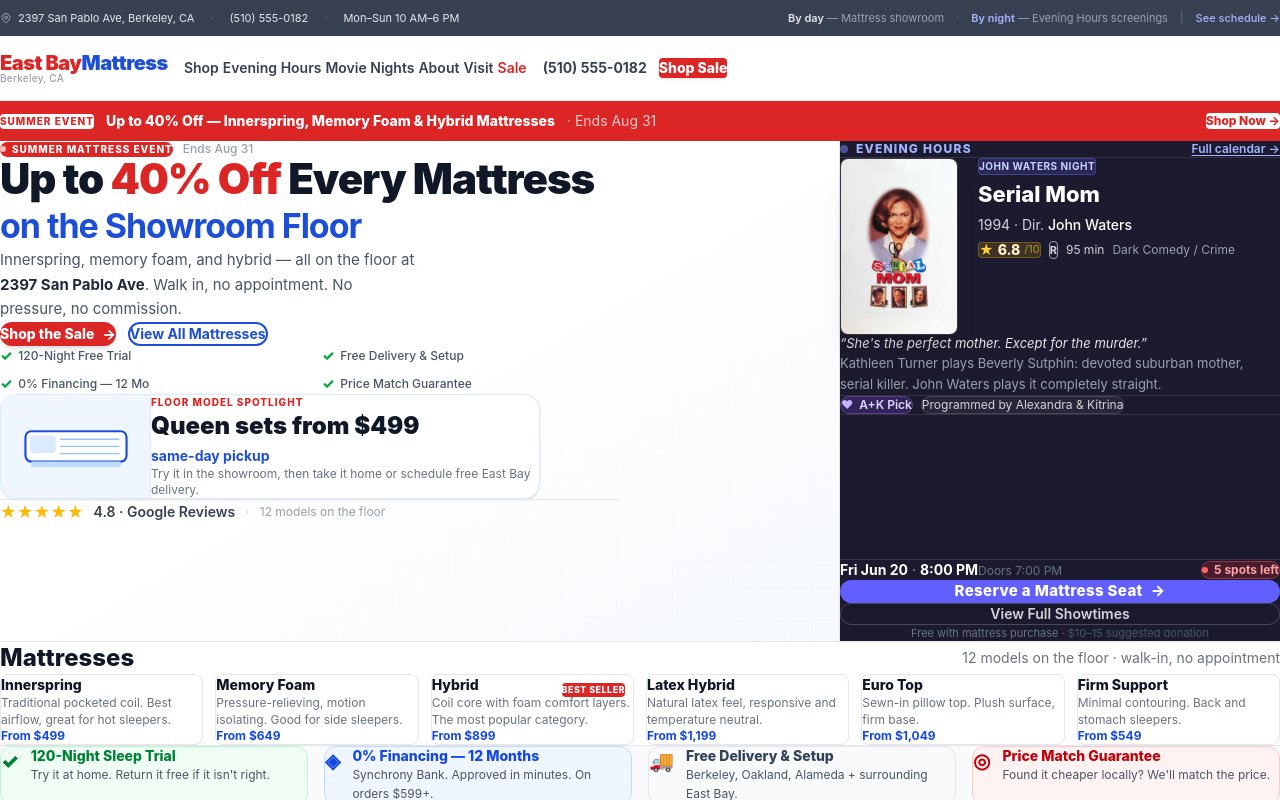
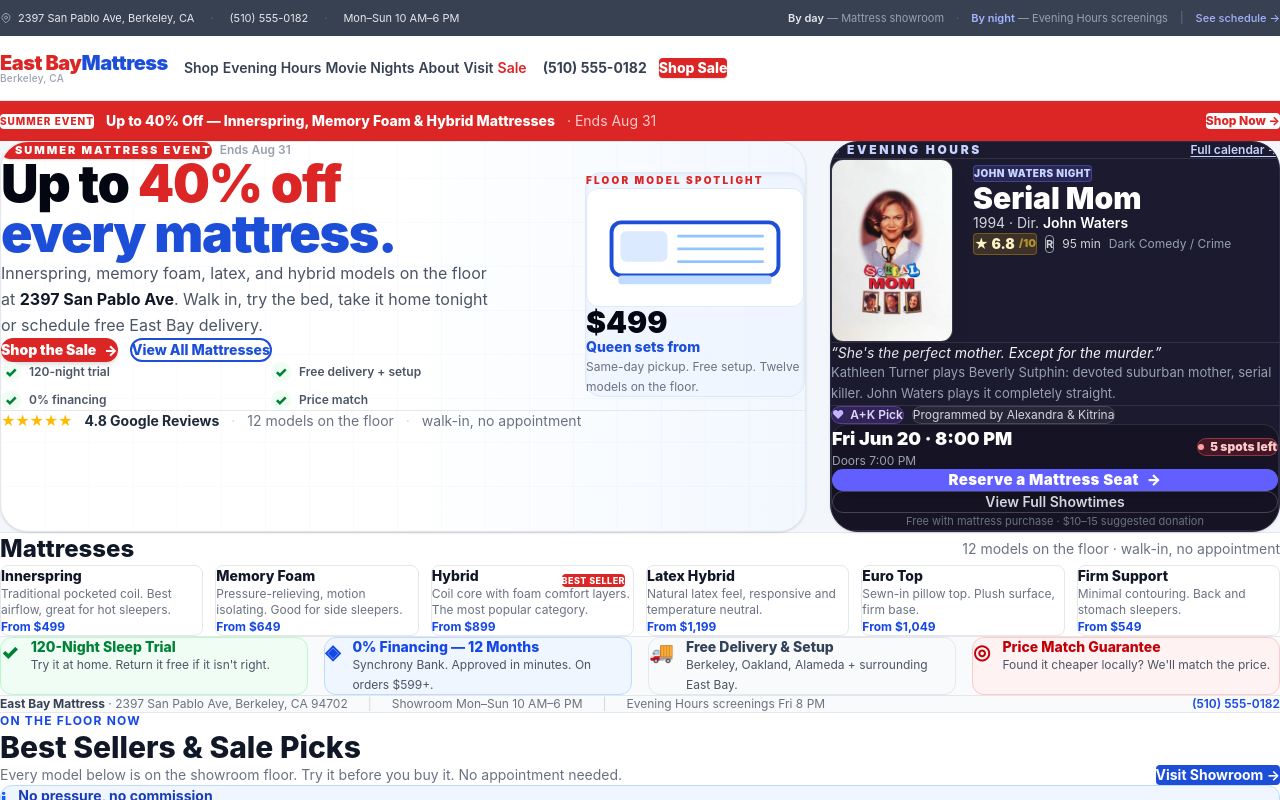
Before and after one commit to kaykas/sleep-and-screen, a Next.js app: page / in a window 1280 px wide. Shown: the top 800 px of the page. Built offline with nearby package versions, Linux system fonts and the light colour scheme.

Commit message:
design: rebuild homepage hero as retail promo cards

```diff
--- a/components/SplitHero.tsx
+++ b/components/SplitHero.tsx
@@ -1,6 +1,5 @@
 // SplitHero — homepage main hero
-// Left panel: mattress sale billboard — retail-first, high impact
-// Right panel: Tonight's Feature — real movie poster + showtime metadata
+// Retail-first mattress promo + Evening Hours movie card
 
 import Image from "next/image";
 import { SITE } from "@/lib/content";
@@ -23,218 +22,172 @@
   logline:
     "Kathleen Turner plays Beverly Sutphin: devoted suburban mother, serial killer. John Waters plays it completely straight.",
   posterUrl: "/images/movies/serial-mom-poster.jpg",
-  posterCredit: "Poster via TMDb",
 };
+
+const trustBadges = [
+  "120-night trial",
+  "Free delivery + setup",
+  "0% financing",
+  "Price match",
+];
 
 export default function SplitHero() {
   return (
-    <section className="bg-gray-50 border-b border-gray-200">
-      <div className="max-w-7xl mx-auto">
-        <div className="grid md:grid-cols-[minmax(0,1fr)_380px] xl:grid-cols-[minmax(0,1fr)_440px] min-h-[500px]">
-
-          {/* ── LEFT: Mattress Sale Billboard ── */}
-          <div className="px-6 md:px-8 lg:px-12 py-8 md:py-10 flex flex-col justify-start md:border-r border-gray-200 relative overflow-hidden">
-            {/* Subtle background pattern */}
+    <section className="bg-[#f3f6fb] border-b border-gray-200 py-7 md:py-9">
+      <div className="max-w-7xl mx-auto px-4 lg:px-6">
+        <div className="grid lg:grid-cols-[minmax(0,1fr)_410px] xl:grid-cols-[minmax(0,1fr)_450px] gap-5 lg:gap-6 items-stretch">
+          {/* Mattress sale card */}
+          <div className="bg-white rounded-[28px] border border-gray-200 shadow-sm overflow-hidden relative">
+            <div className="absolute inset-y-0 right-0 w-1/2 bg-gradient-to-l from-blue-50/80 to-transparent pointer-events-none" />
             <div
-              className="absolute inset-0 opacity-[0.018] pointer-events-none"
+              className="absolute inset-0 opacity-[0.025] pointer-events-none"
               style={{
                 backgroundImage:
-                  "repeating-linear-gradient(0deg, #1d4ed8 0, #1d4ed8 1px, transparent 0, transparent 50%), repeating-linear-gradient(90deg, #1d4ed8 0, #1d4ed8 1px, transparent 0, transparent 50%)",
-                backgroundSize: "56px 56px",
+                  "repeating-linear-gradient(0deg, #1d4ed8 0, #1d4ed8 1px, transparent 0, transparent 44px), repeating-linear-gradient(90deg, #1d4ed8 0, #1d4ed8 1px, transparent 0, transparent 44px)",
               }}
               aria-hidden="true"
             />
-            {/* Warm wash behind promo card */}
-            <div className="absolute inset-0 bg-gradient-to-br from-white via-white to-blue-50/40 pointer-events-none" aria-hidden="true" />
 
-            <div className="relative max-w-[620px]">
-              {/* Event badge row */}
-              <div className="mb-4 flex items-center gap-2.5 flex-wrap">
-                <span className="inline-flex items-center gap-1.5 bg-[#dc2626] text-white text-[10px] font-extrabold tracking-widest uppercase px-3 py-1.5 rounded-full">
-                  <span className="w-1.5 h-1.5 bg-white/70 rounded-full" aria-hidden="true" />
-                  Summer Mattress Event
+            <div className="relative p-6 md:p-8 lg:p-9">
+              <div className="flex flex-wrap items-center gap-2 mb-5">
+                <span className="inline-flex items-center gap-2 bg-[#dc2626] text-white text-[11px] font-black tracking-[0.18em] uppercase px-3.5 py-1.5 rounded-full shadow-sm">
+                  <span className="w-1.5 h-1.5 rounded-full bg-white/75" />
+                  Summer mattress event
                 </span>
-                <span className="text-xs text-gray-400 font-medium">Ends Aug 31</span>
+                <span className="text-xs font-semibold text-gray-400">Ends Aug 31</span>
               </div>
 
-              {/* Headline — controlled size, deliberate composition */}
-              <h1 className="text-3xl md:text-[34px] lg:text-[42px] font-black tracking-tight text-gray-900 leading-[1.05] mb-4">
-                Up to{" "}
-                <span className="text-[#dc2626]">40% Off</span>
-                {" "}Every Mattress
+              <div className="grid md:grid-cols-[minmax(0,1fr)_220px] gap-6 md:gap-7 items-center">
+                <div>
+                  <h1 className="text-[36px] md:text-[44px] xl:text-[52px] leading-[0.98] font-black tracking-tight text-gray-950 mb-4">
+                    Up to <span className="text-[#dc2626]">40% off</span>
                     <br />
-                <span className="text-[#1d4ed8] text-2xl md:text-[27px] lg:text-[34px] font-bold">on the Showroom Floor</span>
+                    <span className="text-[#1d4ed8]">every mattress.</span>
                   </h1>
-
-              <p className="text-[15px] text-gray-600 max-w-[420px] leading-relaxed mb-6">
-                Innerspring, memory foam, and hybrid — all on the floor at{" "}
-                <strong className="text-gray-800">{SITE.address.street}</strong>. Walk in, no
-                appointment. No pressure, no commission.
+                  <p className="text-[15px] md:text-base text-gray-600 max-w-[500px] leading-relaxed mb-6">
+                    Innerspring, memory foam, latex, and hybrid models on the floor at{" "}
+                    <strong className="text-gray-900">{SITE.address.street}</strong>. Walk in, try the bed,
+                    take it home tonight or schedule free East Bay delivery.
                   </p>
 
-              {/* CTA buttons */}
-              <div className="flex flex-wrap gap-3 mb-7">
+                  <div className="flex flex-wrap gap-3 mb-6">
                     <a
                       href="#showroom"
-                  className="inline-flex items-center gap-2 bg-[#dc2626] hover:bg-red-700 active:bg-red-800 text-white font-extrabold px-7 py-3.5 rounded-full text-sm transition-colors shadow-md"
+                      className="inline-flex items-center justify-center gap-2 bg-[#dc2626] hover:bg-red-700 active:bg-red-800 text-white font-black px-7 py-3.5 rounded-full text-sm transition-colors shadow-md hover:shadow-lg"
                     >
-                  Shop the Sale
-                  <span aria-hidden="true">→</span>
+                      Shop the Sale <span aria-hidden="true">→</span>
                     </a>
                     <a
                       href="#showroom"
-                  className="inline-flex items-center gap-2 border-2 border-[#1d4ed8] text-[#1d4ed8] hover:bg-blue-50 font-bold px-6 py-3.5 rounded-full text-sm transition-colors"
+                      className="inline-flex items-center justify-center border-2 border-[#1d4ed8] text-[#1d4ed8] hover:bg-blue-50 font-extrabold px-6 py-3.5 rounded-full text-sm transition-colors"
                     >
                       View All Mattresses
                     </a>
                   </div>
 
-              {/* Trust badges — clean grid */}
-              <div className="grid grid-cols-2 gap-x-6 gap-y-2 mb-6">
-                {[
-                  { icon: "✓", label: "120-Night Free Trial" },
-                  { icon: "✓", label: "Free Delivery & Setup" },
-                  { icon: "✓", label: "0% Financing — 12 Mo" },
-                  { icon: "✓", label: "Price Match Guarantee" },
-                ].map((t) => (
-                  <span key={t.label} className="flex items-center gap-1.5 text-xs text-gray-600 font-medium">
-                    <span className="text-green-600 font-extrabold text-sm">{t.icon}</span>
-                    {t.label}
+                  <div className="grid sm:grid-cols-2 gap-x-5 gap-y-2 max-w-[520px]">
+                    {trustBadges.map((badge) => (
+                      <div key={badge} className="flex items-center gap-2 text-xs font-semibold text-gray-600">
+                        <span className="inline-flex w-5 h-5 rounded-full bg-green-50 text-green-700 items-center justify-center text-sm font-black">
+                          ✓
                         </span>
+                        {badge}
+                      </div>
                     ))}
                   </div>
+                </div>
 
-              {/* Retail promo card — makes the hero feel merchandised, not empty */}
-              <div className="mt-2 mb-5 rounded-2xl border border-blue-100 bg-white/90 shadow-sm overflow-hidden max-w-[540px]">
-                <div className="grid sm:grid-cols-[150px_1fr]">
-                  <div className="bg-blue-50 border-b sm:border-b-0 sm:border-r border-blue-100 p-4 flex items-center justify-center">
-                    <div className="w-full max-w-[130px]">
-                      <svg viewBox="0 0 180 96" className="w-full h-auto" aria-hidden="true">
-                        <rect x="20" y="28" width="140" height="42" rx="8" fill="#ffffff" stroke="#1d4ed8" strokeWidth="3"/>
-                        <rect x="26" y="34" width="36" height="24" rx="5" fill="#dbeafe"/>
-                        <line x1="68" y1="39" x2="150" y2="39" stroke="#93c5fd" strokeWidth="2"/>
-                        <line x1="68" y1="49" x2="150" y2="49" stroke="#93c5fd" strokeWidth="2"/>
-                        <line x1="68" y1="59" x2="150" y2="59" stroke="#93c5fd" strokeWidth="2"/>
-                        <rect x="28" y="70" width="124" height="8" rx="2" fill="#bfdbfe"/>
+                <div className="rounded-2xl border border-blue-100 bg-blue-50/80 p-4 shadow-inner">
+                  <div className="text-[10px] font-black uppercase tracking-[0.22em] text-[#dc2626] mb-3">
+                    Floor model spotlight
+                  </div>
+                  <div className="rounded-xl bg-white border border-blue-100 p-4 mb-4">
+                    <svg viewBox="0 0 220 120" className="w-full h-auto" aria-hidden="true">
+                      <rect x="25" y="34" width="170" height="54" rx="10" fill="#fff" stroke="#1d4ed8" strokeWidth="4" />
+                      <rect x="34" y="43" width="48" height="31" rx="6" fill="#dbeafe" />
+                      <line x1="92" y1="48" x2="180" y2="48" stroke="#93c5fd" strokeWidth="3" />
+                      <line x1="92" y1="61" x2="180" y2="61" stroke="#93c5fd" strokeWidth="3" />
+                      <line x1="92" y1="74" x2="180" y2="74" stroke="#93c5fd" strokeWidth="3" />
+                      <rect x="32" y="88" width="156" height="9" rx="3" fill="#bfdbfe" />
                     </svg>
                   </div>
+                  <div className="text-3xl font-black text-gray-950 leading-none">$499</div>
+                  <div className="text-sm font-extrabold text-[#1d4ed8] mt-1">Queen sets from</div>
+                  <p className="text-xs text-gray-500 leading-relaxed mt-3">
+                    Same-day pickup. Free setup. Twelve models on the floor.
+                  </p>
                 </div>
-                  <div className="p-4">
-                    <div className="text-[10px] font-extrabold uppercase tracking-widest text-[#dc2626] mb-1">
-                      Floor model spotlight
               </div>
-                    <div className="flex flex-wrap items-baseline gap-x-3 gap-y-1">
-                      <div className="text-2xl font-black text-gray-900">Queen sets from $499</div>
-                      <div className="text-sm font-bold text-[#1d4ed8]">same-day pickup</div>
-                    </div>
-                    <p className="text-xs text-gray-500 mt-1">
-                      Try it in the showroom, then take it home or schedule free East Bay delivery.
-                    </p>
+
+              <div className="mt-6 pt-5 border-t border-gray-200 flex flex-wrap items-center gap-3 text-sm">
+                <span className="text-amber-400 tracking-tight" aria-label="4.8 stars">★★★★★</span>
+                <span className="font-bold text-gray-800">4.8 Google Reviews</span>
+                <span className="text-gray-300">·</span>
+                <span className="text-gray-500">12 models on the floor</span>
+                <span className="text-gray-300">·</span>
+                <span className="text-gray-500">walk-in, no appointment</span>
               </div>
             </div>
           </div>
 
-              {/* Review row */}
-              <div className="flex flex-wrap items-center gap-2.5 pt-5 border-t border-gray-200">
-                <span className="flex text-amber-400 gap-0.5" aria-label="4.8 stars">
-                  ★★★★★
-                </span>
-                <span className="text-sm font-semibold text-gray-700">4.8 · Google Reviews</span>
-                <span className="text-gray-300">·</span>
-                <span className="text-xs text-gray-400">12 models on the floor</span>
-              </div>
-            </div>
-          </div>
-
-          {/* ── RIGHT: Tonight's Feature ── */}
-          {/* Dark slate card — intentional cinema poster aesthetic */}
-          <div className="bg-[#1c1a2e] text-white flex flex-col">
-
-            {/* ── TOP HEADER BAR ── */}
-            <div className="flex items-center justify-between px-6 pt-5 pb-3.5 border-b border-white/10">
+          {/* Evening Hours card */}
+          <div className="bg-[#1c1a2e] text-white rounded-[28px] border border-[#2c2944] shadow-sm overflow-hidden flex flex-col">
+            <div className="flex items-center justify-between px-5 pt-4 pb-3 border-b border-white/10">
               <div className="flex items-center gap-2">
-                {/* Live indicator dot */}
                 <span className="w-2 h-2 rounded-full bg-indigo-400 animate-pulse" aria-hidden="true" />
-                <span className="text-xs font-extrabold tracking-widest uppercase text-indigo-300">
+                <span className="text-xs font-black tracking-[0.22em] uppercase text-indigo-200">
                   Evening Hours
-
                 </span>
               </div>
-              <a
-                href="#evening-hours"
-                className="text-xs font-semibold text-indigo-300 hover:text-white transition-colors underline underline-offset-2"
-                aria-label="View full Evening Hours calendar"
-              >
+              <a href="#evening-hours" className="text-xs font-semibold text-indigo-200 hover:text-white underline underline-offset-2">
                 Full calendar →
               </a>
             </div>
 
-            {/* ── POSTER + METADATA ── */}
-            <div className="flex gap-5 px-6 py-5 md:flex-col xl:flex-row">
-              {/* Poster */}
-              <div className="flex-shrink-0 w-[108px] sm:w-[118px] md:w-[132px] xl:w-[118px] aspect-[2/3] rounded-lg overflow-hidden border border-white/15 shadow-xl bg-black/30 relative">
+            <div className="p-5 flex-1 flex flex-col">
+              <div className="grid grid-cols-[122px_minmax(0,1fr)] gap-5 items-start mb-5">
+                <div className="relative aspect-[2/3] rounded-xl overflow-hidden border border-white/15 shadow-xl bg-black/30">
                   <Image
                     src={tonightFeature.posterUrl}
                     alt={`${tonightFeature.film} theatrical poster`}
                     fill
-                  sizes="118px"
+                    sizes="122px"
                     className="object-cover"
                     priority
                   />
                 </div>
 
-              {/* Metadata */}
-              <div className="flex-1 min-w-0 flex flex-col gap-1.5">
-                {/* Series badge */}
-                <span className="inline-block text-[10px] bg-indigo-500/20 text-indigo-200 border border-indigo-400/30 px-2 py-0.5 rounded font-bold uppercase tracking-wider w-fit">
+                <div className="min-w-0">
+                  <span className="inline-block text-[10px] bg-indigo-500/20 text-indigo-200 border border-indigo-400/30 px-2 py-0.5 rounded font-black uppercase tracking-wider mb-2">
                     {tonightFeature.series}
                   </span>
-
-                {/* Title */}
-                <h2 className="text-[22px] font-extrabold leading-tight text-white">
+                  <h2 className="text-3xl font-black leading-none text-white mb-2">
                     {tonightFeature.film}
                   </h2>
-
-                {/* Year · Director */}
-                <p className="text-sm text-gray-300">
-                  {tonightFeature.year} · Dir.{" "}
-                  <span className="text-white font-medium">{tonightFeature.director}</span>
+                  <p className="text-sm text-gray-300 mb-3">
+                    {tonightFeature.year} · Dir. <span className="text-white font-semibold">{tonightFeature.director}</span>
                   </p>
-
-                {/* Score row */}
-                <div className="flex items-center gap-2 flex-wrap mt-0.5">
-                  {/* Star score */}
-                  <div className="flex items-center gap-1 bg-amber-400/15 border border-amber-400/30 rounded px-2 py-0.5">
-                    <span className="text-amber-300 text-sm leading-none">★</span>
-                    <span className="text-amber-100 font-extrabold text-sm leading-none">
-                      {tonightFeature.imdbScore}
+                  <div className="flex items-center gap-2 flex-wrap">
+                    <span className="inline-flex items-center gap-1 bg-amber-400/15 border border-amber-400/30 rounded px-2 py-1 text-amber-100 font-black text-sm">
+                      ★ {tonightFeature.imdbScore}<span className="text-amber-300/60 text-[11px]">/10</span>
                     </span>
-                    <span className="text-amber-300/60 text-[11px] leading-none">/10</span>
-                  </div>
-                  {/* MPAA */}
-                  <span className="text-[11px] border border-gray-400 text-gray-300 px-1.5 py-0.5 rounded font-bold">
-                    {tonightFeature.rating}
-                  </span>
-                  {/* Runtime */}
+                    <span className="text-[11px] border border-gray-400 text-gray-300 px-1.5 py-0.5 rounded font-bold">{tonightFeature.rating}</span>
                     <span className="text-xs text-gray-300">{tonightFeature.runtime}</span>
-                  {/* Genre */}
                     <span className="text-xs text-gray-400">{tonightFeature.genre}</span>
                   </div>
                 </div>
               </div>
 
-            {/* ── TAGLINE + LOGLINE ── */}
-            <div className="px-6 pb-4 border-b border-white/10">
-              <p className="text-[13px] text-gray-200 italic leading-snug mb-1.5">
-                &ldquo;{tonightFeature.tagline}&rdquo;
+              <div className="border-y border-white/10 py-4 mb-4">
+                <p className="text-sm text-gray-100 italic leading-snug mb-2">
+                  “{tonightFeature.tagline}”
                 </p>
                 <p className="text-[13px] text-gray-400 leading-relaxed">
                   {tonightFeature.logline}
                 </p>
               </div>
 
-            {/* ── CURATOR BADGES ── */}
-            <div className="flex flex-wrap gap-2 px-6 py-4 border-b border-white/10">
+              <div className="flex flex-wrap gap-2 mb-5">
                 <span className="inline-flex items-center gap-1.5 text-xs bg-violet-500/20 text-violet-200 border border-violet-400/30 px-2.5 py-1 rounded-full font-semibold">
                   <span className="text-violet-300">♥</span>
                   {tonightFeature.note}
@@ -244,53 +197,35 @@
                 </span>
               </div>
 
-            {/* Spacer */}
-            <div className="flex-1" />
-
-            {/* ── SHOWTIME + AVAILABILITY + CTAs ── */}
-            <div className="px-6 pb-7 pt-5 border-t border-white/10">
-              {/* Showtime + availability row */}
-              <div className="flex items-center justify-between mb-4">
-                <div className="text-sm">
-                  <span className="font-bold text-white">{tonightFeature.date}</span>
-                  <span className="text-gray-400"> · </span>
-                  <span className="font-bold text-white">{tonightFeature.time}</span>
-                  <span className="text-gray-500 text-xs ml-2">Doors {tonightFeature.doorsOpen}</span>
+              <div className="mt-auto rounded-2xl bg-black/20 border border-white/10 p-4">
+                <div className="flex items-center justify-between gap-3 mb-3">
+                  <div>
+                    <div className="text-lg font-black text-white">{tonightFeature.date} · {tonightFeature.time}</div>
+                    <div className="text-xs text-gray-400">Doors {tonightFeature.doorsOpen}</div>
                   </div>
-                {/* Availability badge */}
-                <span className="inline-flex items-center gap-1.5 bg-red-500/20 border border-red-400/40 text-red-300 font-bold text-xs px-2.5 py-1 rounded-full flex-shrink-0">
-                  <span className="w-1.5 h-1.5 bg-red-400 rounded-full" aria-hidden="true" />
+                  <span className="inline-flex items-center gap-1.5 bg-red-500/20 border border-red-400/40 text-red-200 font-black text-xs px-2.5 py-1 rounded-full flex-shrink-0">
+                    <span className="w-1.5 h-1.5 bg-red-300 rounded-full" aria-hidden="true" />
                     {tonightFeature.seats} spots left
                   </span>
                 </div>
-
-              {/* Primary CTA */}
                 <a
                   href="#tonight"
-                className="flex items-center justify-center gap-2 w-full bg-indigo-500 hover:bg-indigo-400 active:bg-indigo-600 text-white font-extrabold py-3.5 rounded-xl text-[15px] tracking-wide transition-colors shadow-lg mb-2.5"
+                  className="flex items-center justify-center gap-2 w-full bg-indigo-500 hover:bg-indigo-400 active:bg-indigo-600 text-white font-black py-3.5 rounded-xl text-[15px] tracking-wide transition-colors shadow-lg mb-2.5"
                 >
-                Reserve a Mattress Seat
-                <span aria-hidden="true">→</span>
+                  Reserve a Mattress Seat <span aria-hidden="true">→</span>
                 </a>
-
-              {/* Secondary CTA */}
                 <a
                   href="#evening-hours"
                   className="flex items-center justify-center w-full border border-white/20 hover:border-indigo-400/50 text-gray-300 hover:text-white font-semibold py-2.5 rounded-xl text-sm transition-colors"
                 >
                   View Full Showtimes
                 </a>
-
-              {/* Pricing note */}
                 <p className="mt-3 text-center text-[11px] text-gray-500">
-                Free with mattress purchase ·
-                <span className="text-gray-600"> $10–15 suggested donation</span>
+                  Free with mattress purchase · $10–15 suggested donation
                 </p>
               </div>
-
             </div>
-          {/* ── END RIGHT PANEL ── */}
-
+          </div>
         </div>
       </div>
     </section>
```
Lines whose indentation alone changed are shown as unchanged.
